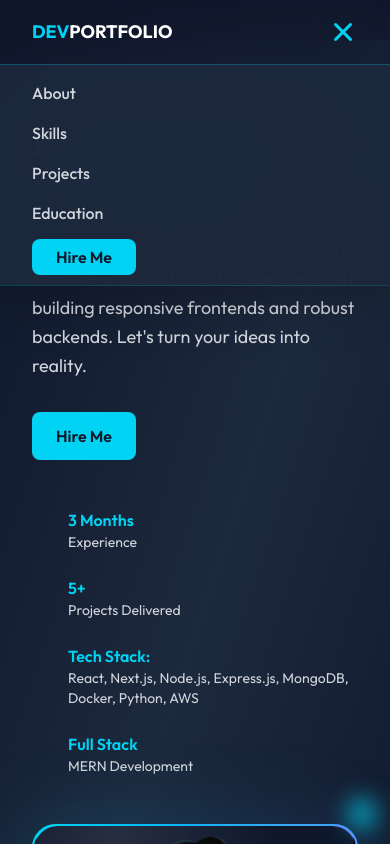
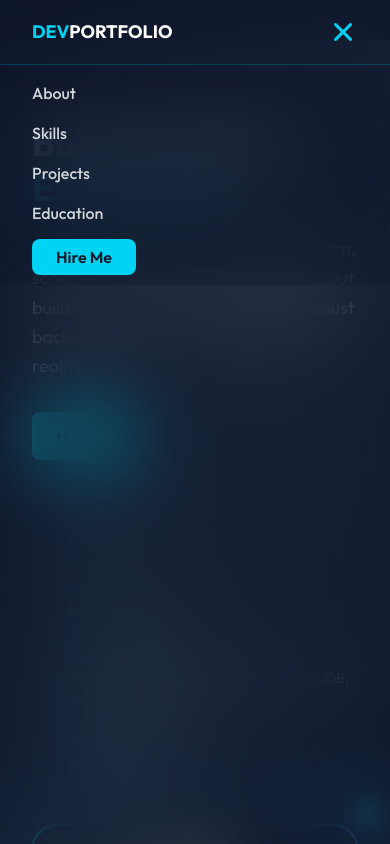
Before and after one commit to errishi/Personal-Portfolio, a React (Vite) app: page / in a window 390 px wide. Both pictures are taken after a click on the button 343 px from the left and 32 px from the top of the page. Shown: the top 844 px of the page. Built offline with nearby package versions, Linux system fonts and the light colour scheme; some icons are missing.

Commit message:
add theme for browser

```diff
--- a/index.html
+++ b/index.html
@@ -4,6 +4,9 @@
     <meta charset="UTF-8" />
     <link rel="icon" type="image/svg+xml" href="/fabicon.svg" />
     <meta name="viewport" content="width=device-width, initial-scale=1.0" />
+    <meta name="theme-color" content="#0891b2" />
+    <meta name="color-scheme" content="dark" />
+    <meta name="description" content="MERN Stack Developer crafting modern, scalable web solutions. Passionate about building responsive frontends and robust backends." />
     <title>Rishikesh Singh - Personal Portfolio</title>
     <link rel="stylesheet" href="https://cdnjs.cloudflare.com/ajax/libs/font-awesome/7.0.1/css/all.min.css" integrity="sha512-2SwdPD6INVrV/lHTZbO2nodKhrnDdJK9/kg2XD1r9uGqPo1cUbujc+IYdlYdEErWNu69gVcYgdxlmVmzTWnetw==" crossorigin="anonymous" referrerpolicy="no-referrer" />
   </head>
--- a/src/components/Navbar.jsx
+++ b/src/components/Navbar.jsx
@@ -66,11 +66,12 @@ const Navbar = () => {
 
       {/* Mobile Navigation */}
       {mobileMenuOpen && (
+        <div className='w-full h-screen'>
         <motion.div
           initial={{ opacity: 0, y: -20 }}
           animate={{ opacity: 1, y: 0 }}
           exit={{ opacity: 0, y: -20 }}
-          className='lg:hidden bg-slate-800/95 border-t border-cyan-500/30 px-8 py-4'
+          className='lg:hidden bg-slate-900/10 backdrop-blur-lg border-t border-cyan-400/20 px-8 py-4'
         >
           <ul className='flex flex-col gap-4 mb-5'>
             {navLinks.map((link, index) => (
@@ -91,10 +92,11 @@ const Navbar = () => {
             href="/Rishikesh_Singh_Resume.pdf"
             download
             className='w-full bg-cyan-400 hover:bg-cyan-500 text-slate-900 font-semibold px-6 py-2 rounded-lg mt-4 transition-all cursor-pointer'
-          >
+            >
             Hire Me
           </motion.a>
         </motion.div>
+      </div>
       )}
     </motion.nav>
   )
```
